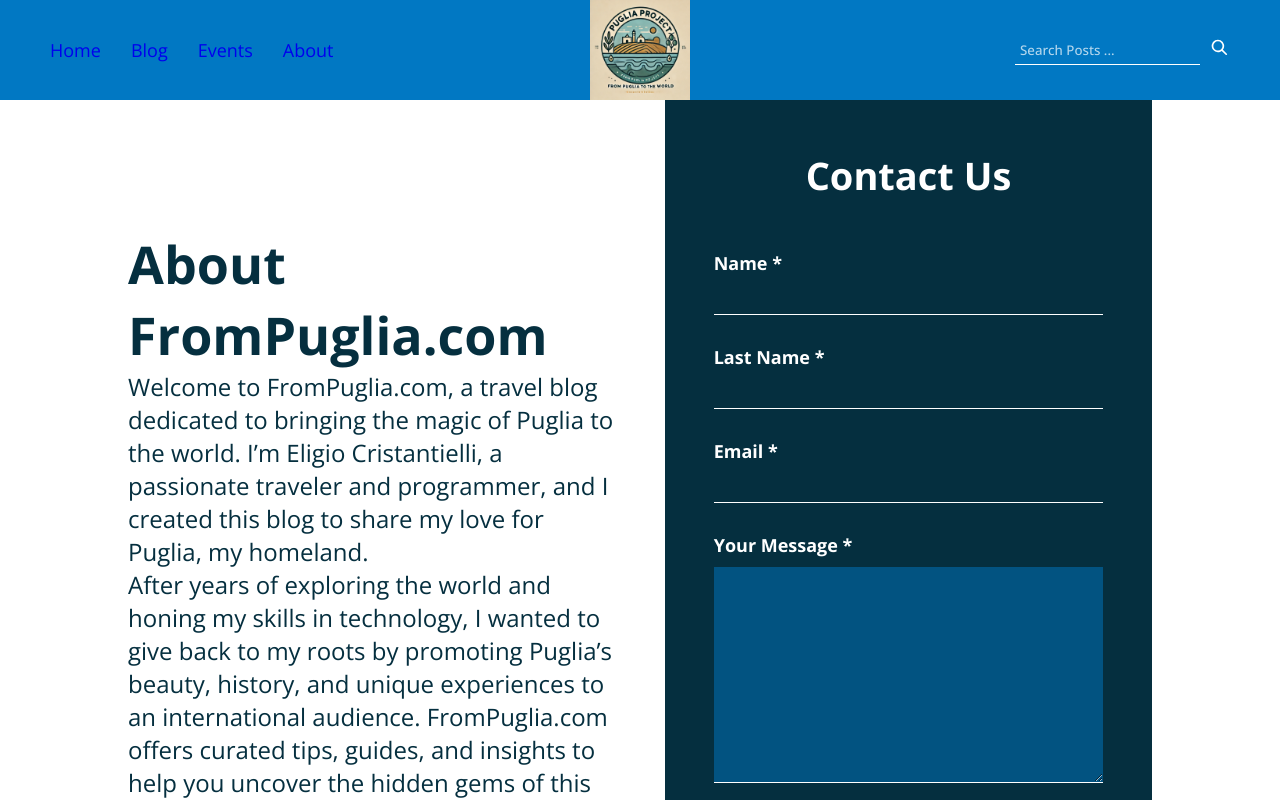
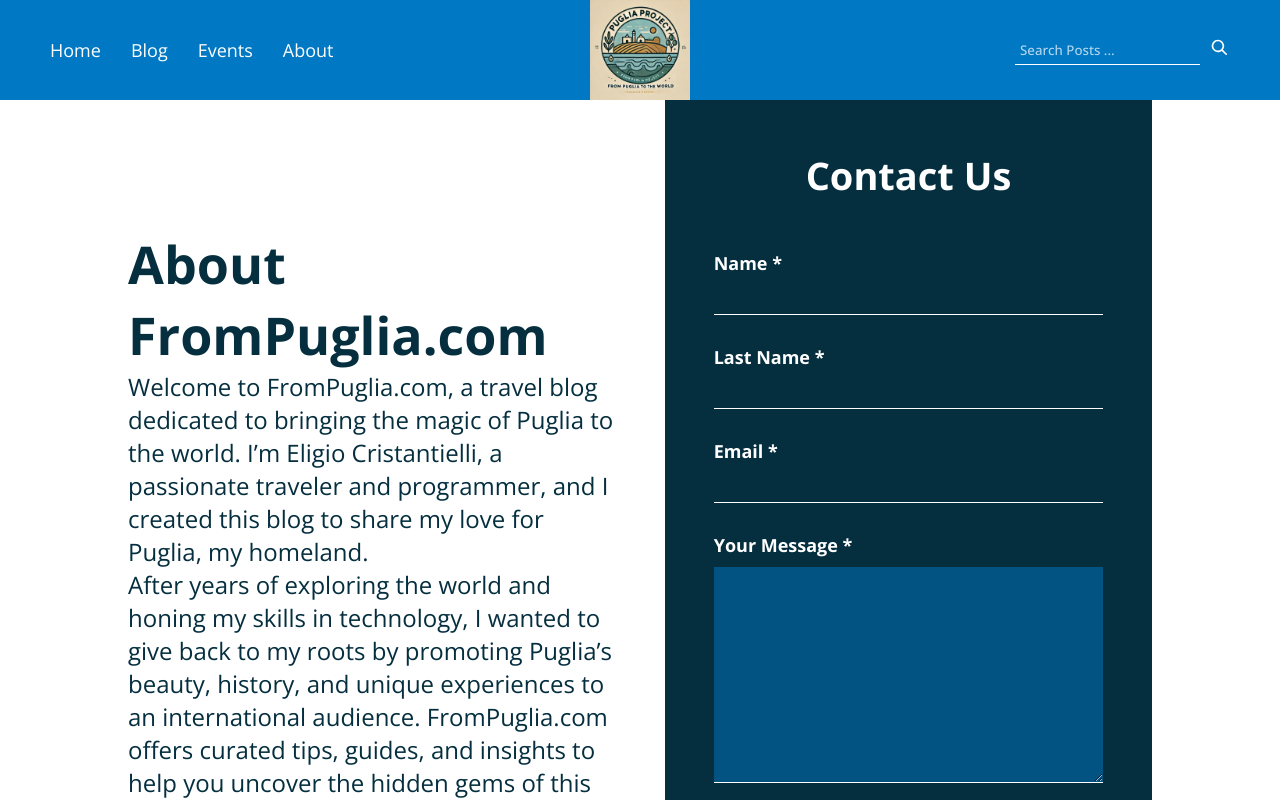
Before and after one commit to Eligio93/puglia-escape, a Next.js app: page /about in a window 1280 px wide. Shown: the top 800 px of the page. Built offline with nearby package versions, Linux system fonts and the light colour scheme; no server answers; the database is empty.

Commit message:
set li element as ul child

```diff
--- a/components/Header/Header.jsx
+++ b/components/Header/Header.jsx
@@ -15,11 +15,11 @@ export default function Header() {
 
             <nav className={styles.headerNav}>
                 <ul className={styles.headerNavList}>
-                    <Link href='/'><li>Home</li></Link>
-                    <Link href='/blog'><li>Blog</li></Link>
+                    <li><Link href='/'>Home</Link></li>
+                    <li><Link href='/blog'>Blog</Link></li>
                     {/* <Link href='/guides'><li>Guides</li></Link> */}
-                    <Link href='/blog?category=Events'><li>Events</li></Link>
-                    <Link href='/about'><li>About</li></Link>
+                    <li> <Link href='/blog?category=Events'>Events</Link></li>
+                    <li><Link href='/about'>About</Link></li>
                 </ul>
             </nav>
             <Link href='/' className={styles.pugliaProjectLogo}>
```
Also changed, not shown: components/Post/SideBarLeft.jsx (+4 -4 lines).
